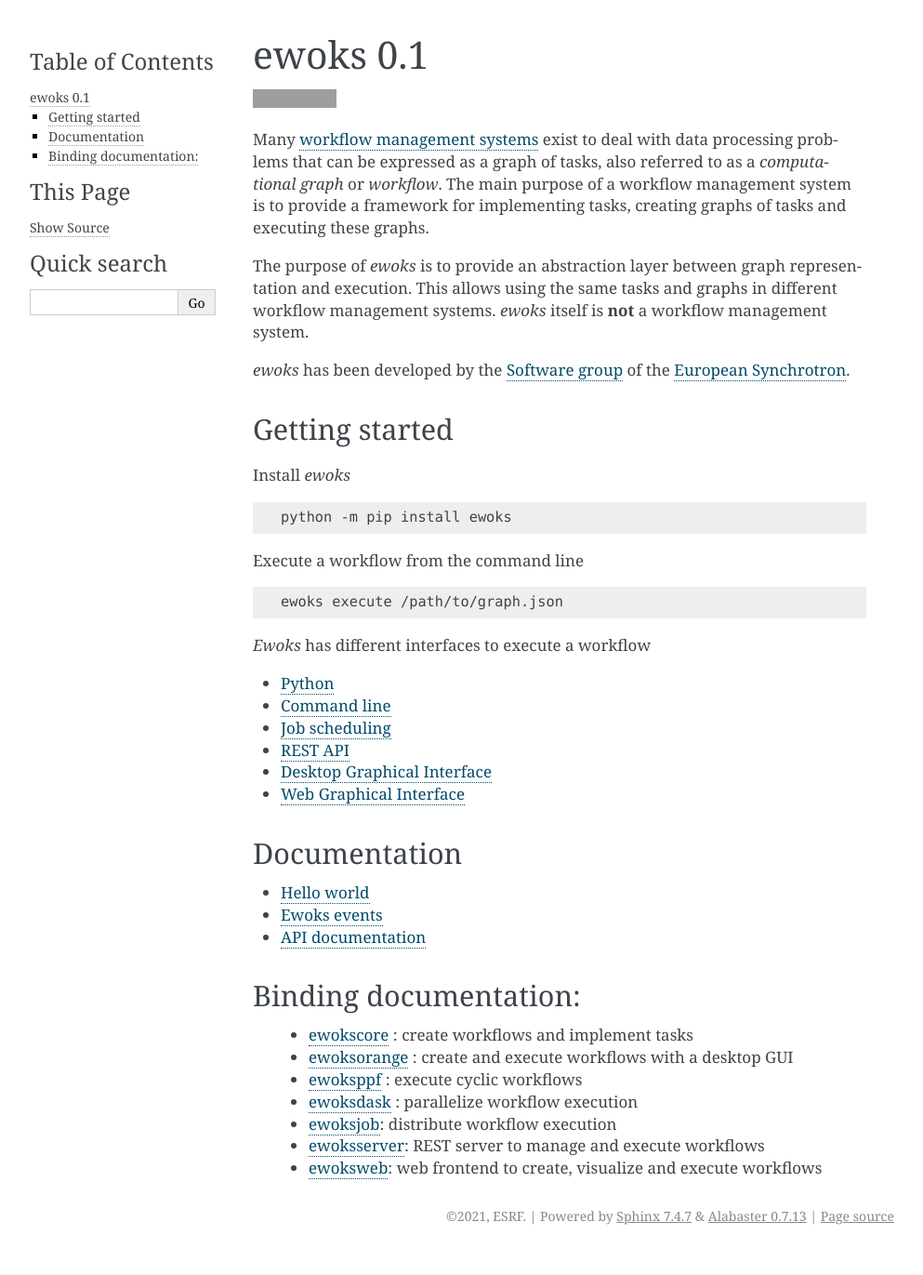
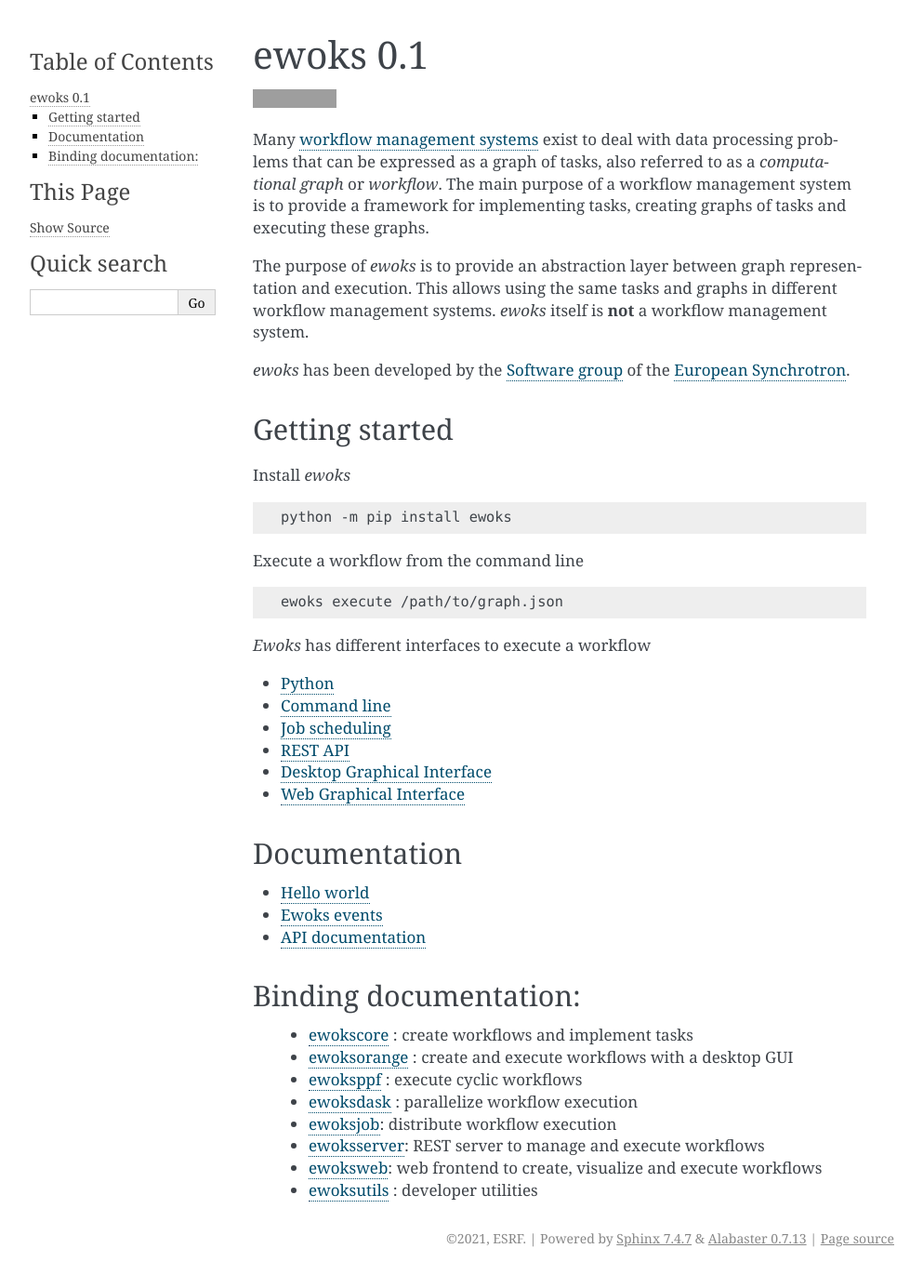
Before and after one commit to ewoks-kit/ewoks, a Sphinx documentation site: the page built from doc/index.rst, in a window 1280 px wide. Shown: the whole page at 93% size, without its empty margins (148-1141 px from the left). Built offline with Sphinx 7.4.7, drawn with Linux system fonts in a browser that asks for light colours; pages that are not in the unit, such as notebooks, are missing from menus; before the commit the page ends 1347 px from its top, so only the background shows below that; grey boxes are pictures that could not be loaded.

Commit message:
add utils link

```diff
--- a/doc/index.rst
+++ b/doc/index.rst
@@ -62,3 +62,4 @@
  * `ewoksjob <https://ewoksjob.readthedocs.io/>`_: distribute workflow execution
  * `ewoksserver <https://ewoksserver.readthedocs.io/>`_: REST server to manage and execute workflows
  * `ewoksweb <https://ewoksweb.readthedocs.io/>`_: web frontend to create, visualize and execute workflows
+ * `ewoksutils <https://ewoksutils.readthedocs.io/>`_ : developer utilities
```
